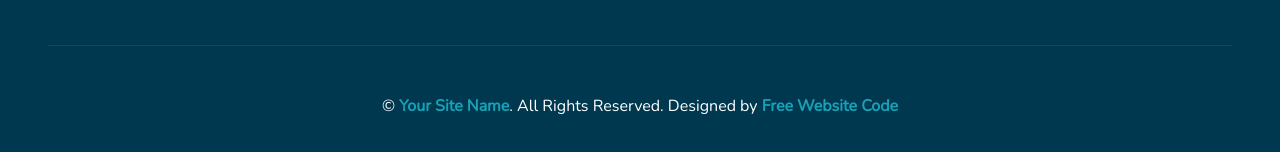
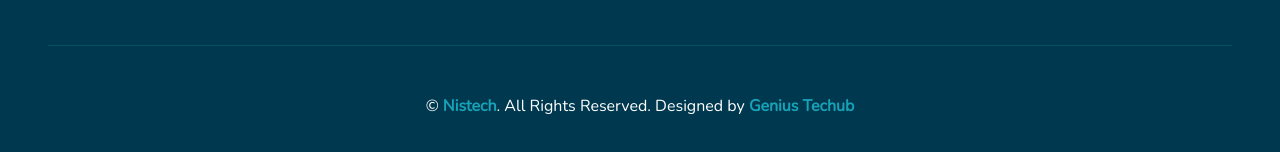
Before and after one commit to Omolara5861/Nistech-site-template, a plain HTML site: page index.html in a window 1280 px wide. Shown: the part 5505-5657 px from the top of the page. Drawn offline with nearby package versions, Linux system fonts and the light colour scheme.

Commit message:
updated copyright

```diff
--- a/index.html
+++ b/index.html
@@ -604,9 +604,9 @@
         </div>
         <div class="container-fluid pt-5" style="border-top: 1px solid rgba(23, 162, 184, .2);;">
             <p class="m-0 text-center text-white">
-                &copy; <a class="text-primary font-weight-bold" href="#">Your Site Name</a>. All Rights Reserved. Designed
+                &copy; <a class="text-primary font-weight-bold" href="#">Nistech</a>. All Rights Reserved. Designed
                 by
-                <a class="text-primary font-weight-bold" href="https://freewebsitecode.com">Free Website Code</a>
+                <a class="text-primary font-weight-bold" href="https://geniustechub.com/">Genius Techub</a>
             </p>
         </div>
     </div>
```
